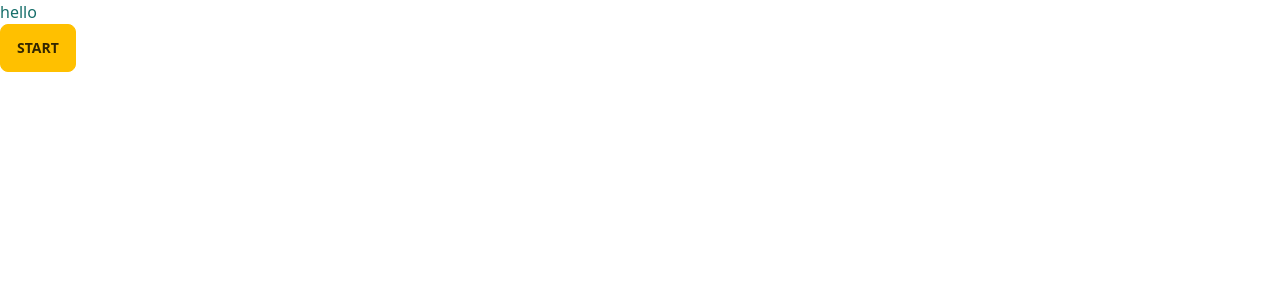
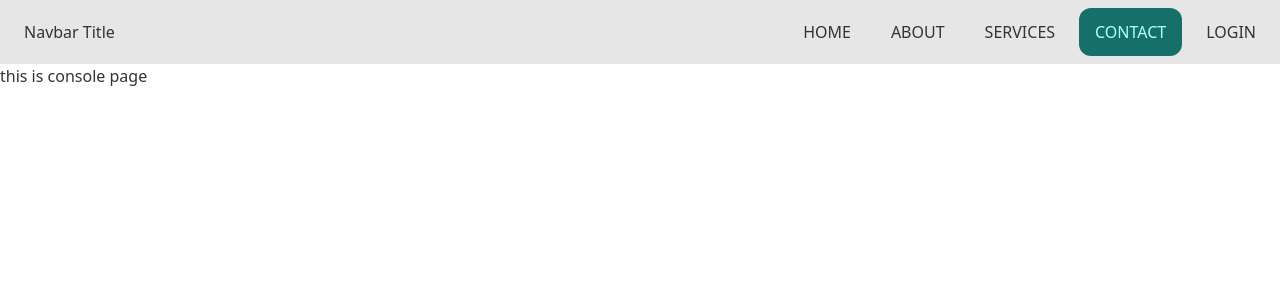
Before and after one commit to Shihab2022/clean-co-live-client, a React (Create React App) app: page /contact in a window 1280 px wide. Shown: the top 300 px of the page. Built offline with nearby package versions, Linux system fonts and the light colour scheme.

Commit message:
add responsive navbar

```diff
--- a/src/App.js
+++ b/src/App.js
@@ -1,10 +1,24 @@
+import { Route, Routes } from 'react-router-dom';
 import './App.css';
+import About from './Pages/About/About';
+import Contact from './Pages/Contact/Contact';
+import Home from './Pages/Home/Home';
+import Login from './Pages/Login/Login';
+import Service from './Pages/Service/Service';
+import Navbar from './Pages/Shared/Navbar';
 
 function App() {
   return (
     <div>
-     <h1 className='text-primary'>hello</h1>
-     <button className='btn btn-secondary'>start</button>
+      <Navbar>
+  <Routes>
+    <Route path="/" element={<Home></Home>}></Route>
+    <Route path="/about" element={<About></About>}></Route>
+    <Route path="/contact" element={<Contact></Contact>}></Route>
+    <Route path="/service" element={<Service></Service>}></Route>
+    <Route path="/login" element={<Login></Login>}></Route>
+  </Routes>
+  </Navbar>
     </div>
   );
 }
--- /dev/null
+++ b/src/Pages/About/About.js
@@ -0,0 +1,11 @@
+import React from 'react';
+
+const About = () => {
+    return (
+        <div>
+            <h2>this is about page </h2>
+        </div>
+    );
+};
+
+export default About;
--- /dev/null
+++ b/src/Pages/Contact/Contact.js
@@ -0,0 +1,11 @@
+import React from 'react';
+
+const Contact = () => {
+    return (
+        <div>
+         <p>this is console page</p>
+        </div>
+    );
+};
+
+export default Contact;
--- a/src/Pages/Home/Home.js
+++ b/src/Pages/Home/Home.js
@@ -0,0 +1,11 @@
+import React from 'react';
+
+const Home = () => {
+    return (
+        <div>
+            <h4>this is home page . </h4>
+        </div>
+    );
+};
+
+export default Home;
--- /dev/null
+++ b/src/Pages/Login/Login.js
@@ -0,0 +1,11 @@
+import React from 'react';
+
+const Login = () => {
+    return (
+        <div>
+         <p>this is login page</p>
+        </div>
+    );
+};
+
+export default Login;
--- /dev/null
+++ b/src/Pages/Service/Service.js
@@ -0,0 +1,11 @@
+import React from 'react';
+
+const Service = () => {
+    return (
+        <div>
+            <h1>this is service page </h1>
+        </div>
+    );
+};
+
+export default Service;
--- a/src/Pages/Shared/Navbar.js
+++ b/src/Pages/Shared/Navbar.js
@@ -1,10 +1,49 @@
 import React from 'react';
+import { Link, NavLink } from 'react-router-dom';
 
-const Navbar = () => {
+const Navbar = ({children}) => {
     return (
-        <div>
+<div class="drawer  drawer-end">
+  <input id="my-drawer-3" type="checkbox" class="drawer-toggle" />
+  <div class="drawer-content flex flex-col">
 
-        </div>
+    <div class="w-full navbar bg-base-200">
+
+      <div class="flex-1 px-2 mx-2">Navbar Title</div>
+      <div class="flex-none hidden lg:block">
+        <ul class="menu menu-horizontal gap-x-2">
+
+          <li><NavLink className='rounded-xl ' to='/'>HOME</NavLink></li>
+          <li><NavLink className='rounded-xl ' to='/about'>ABOUT</NavLink></li>
+          <li><NavLink className='rounded-xl ' to='/service'>SERVICES</NavLink></li>
+          <li><NavLink className='rounded-xl ' to='/contact'>CONTACT</NavLink></li>
+          <li><NavLink className='rounded-xl ' to='/login'>LOGIN</NavLink></li>
+
+        </ul>
+      </div>
+      <div class="flex-none lg:hidden">
+        <label for="my-drawer-3" class="btn btn-square btn-ghost">
+          <svg xmlns="http://www.w3.org/2000/svg" fill="none" viewBox="0 0 24 24" class="inline-block w-6 h-6 stroke-current"><path stroke-linecap="round" stroke-linejoin="round" stroke-width="2" d="M4 6h16M4 12h16M4 18h16"></path></svg>
+        </label>
+      </div>
+    </div>
+
+    {children}
+  </div>
+  <div class="drawer-side">
+    <label for="my-drawer-3" class="drawer-overlay"></label>
+    <ul class="menu p-4 overflow-y-auto w-80 bg-base-100">
+
+    <li><NavLink className='rounded-xl ' to='/'>HOME</NavLink></li>
+          <li><NavLink className='rounded-xl ' to='/about'>ABOUT</NavLink></li>
+          <li><NavLink className='rounded-xl ' to='/service'>SERVICES</NavLink></li>
+          <li><NavLink className='rounded-xl ' to='/contact'>CONTACT</NavLink></li>
+          <li><NavLink className='rounded-xl ' to='/login'>LOGIN</NavLink></li>
+
+    </ul>
+
+  </div>
+</div>
     );
 };
 
--- a/src/index.js
+++ b/src/index.js
@@ -3,11 +3,14 @@ import ReactDOM from 'react-dom/client';
 import './index.css';
 import App from './App';
 import reportWebVitals from './reportWebVitals';
+import { BrowserRouter } from 'react-router-dom';
 
 const root = ReactDOM.createRoot(document.getElementById('root'));
 root.render(
   <React.StrictMode>
-    <App />
+ <BrowserRouter>
+      <App />
+    </BrowserRouter>
   </React.StrictMode>
 );
 
```
